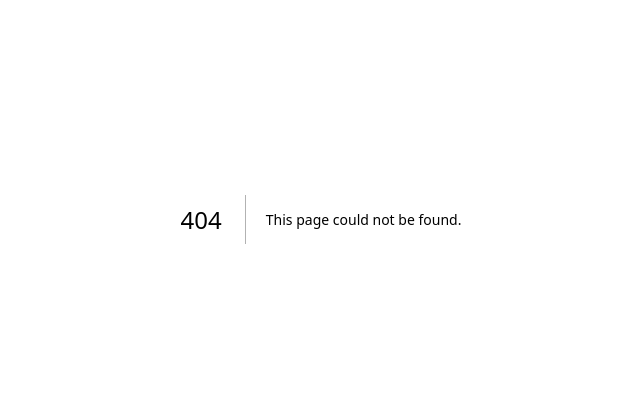
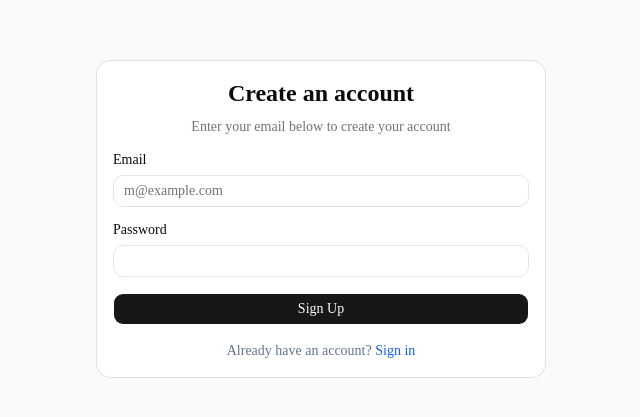
Before and after one commit to DrMAliAfzal/QR-Code-Generator-Saas-Platform, a Next.js app: page /signup in a window 1280 px wide. Before the commit this address had no page. Shown: the part 181-598 px from the top of the page, without its empty margins (319-959 px from the left). Built offline with nearby package versions, Linux system fonts and the light colour scheme.

Commit message:
Add Login and Signup pages for Auth UI

```diff
--- /dev/null
+++ b/src/app/login/page.tsx
@@ -0,0 +1,70 @@
+"use client";
+import { useState } from 'react';
+import { Card, CardContent, CardHeader, CardTitle, CardDescription } from "@/components/ui/card";
+import { Button } from "@/components/ui/button";
+import { Input } from "@/components/ui/input";
+import { Label } from "@/components/ui/label";
+import { createBrowserClient } from '@supabase/ssr';
+import { useRouter } from 'next/navigation';
+import Link from 'next/link';
+
+export default function LoginPage() {
+  const [email, setEmail] = useState('');
+  const [password, setPassword] = useState('');
+  const [error, setError] = useState('');
+  const [loading, setLoading] = useState(false);
+  const router = useRouter();
+
+  const handleLogin = async (e: React.FormEvent) => {
+    e.preventDefault();
+    setLoading(true);
+    setError('');
+
+    const supabase = createBrowserClient(
+      process.env.NEXT_PUBLIC_SUPABASE_URL!,
+      process.env.NEXT_PUBLIC_SUPABASE_ANON_KEY!
+    );
+
+    const { error } = await supabase.auth.signInWithPassword({
+      email,
+      password,
+    });
+
+    if (error) {
+      setError(error.message);
+      setLoading(false);
+    } else {
+      router.push('/dashboard');
+    }
+  };
+
+  return (
+    <div className="min-h-screen flex items-center justify-center bg-slate-50 p-4">
+      <Card className="w-full max-w-md">
+        <CardHeader className="space-y-1 text-center">
+          <CardTitle className="text-2xl font-bold">Welcome back</CardTitle>
+          <CardDescription>Enter your email and password to login</CardDescription>
+        </CardHeader>
+        <CardContent>
+          <form onSubmit={handleLogin} className="space-y-4">
+            <div className="space-y-2">
+              <Label htmlFor="email">Email</Label>
+              <Input id="email" type="email" placeholder="m@example.com" value={email} onChange={(e) => setEmail(e.target.value)} required />
+            </div>
+            <div className="space-y-2">
+              <Label htmlFor="password">Password</Label>
+              <Input id="password" type="password" value={password} onChange={(e) => setPassword(e.target.value)} required />
+            </div>
+            {error && <p className="text-sm text-red-500">{error}</p>}
+            <Button className="w-full" type="submit" disabled={loading}>
+              {loading ? "Signing in..." : "Sign In"}
+            </Button>
+          </form>
+          <div className="mt-4 text-center text-sm text-slate-500">
+            Don't have an account? <Link href="/signup" className="text-blue-600 hover:underline">Sign up</Link>
+          </div>
+        </CardContent>
+      </Card>
+    </div>
+  );
+}
--- /dev/null
+++ b/src/app/signup/page.tsx
@@ -0,0 +1,70 @@
+"use client";
+import { useState } from 'react';
+import { Card, CardContent, CardHeader, CardTitle, CardDescription } from "@/components/ui/card";
+import { Button } from "@/components/ui/button";
+import { Input } from "@/components/ui/input";
+import { Label } from "@/components/ui/label";
+import { createBrowserClient } from '@supabase/ssr';
+import { useRouter } from 'next/navigation';
+import Link from 'next/link';
+
+export default function SignupPage() {
+  const [email, setEmail] = useState('');
+  const [password, setPassword] = useState('');
+  const [error, setError] = useState('');
+  const [loading, setLoading] = useState(false);
+  const router = useRouter();
+
+  const handleSignup = async (e: React.FormEvent) => {
+    e.preventDefault();
+    setLoading(true);
+    setError('');
+
+    const supabase = createBrowserClient(
+      process.env.NEXT_PUBLIC_SUPABASE_URL!,
+      process.env.NEXT_PUBLIC_SUPABASE_ANON_KEY!
+    );
+
+    const { error } = await supabase.auth.signUp({
+      email,
+      password,
+    });
+
+    if (error) {
+      setError(error.message);
+      setLoading(false);
+    } else {
+      router.push('/dashboard');
+    }
+  };
+
+  return (
+    <div className="min-h-screen flex items-center justify-center bg-slate-50 p-4">
+      <Card className="w-full max-w-md">
+        <CardHeader className="space-y-1 text-center">
+          <CardTitle className="text-2xl font-bold">Create an account</CardTitle>
+          <CardDescription>Enter your email below to create your account</CardDescription>
+        </CardHeader>
+        <CardContent>
+          <form onSubmit={handleSignup} className="space-y-4">
+            <div className="space-y-2">
+              <Label htmlFor="email">Email</Label>
+              <Input id="email" type="email" placeholder="m@example.com" value={email} onChange={(e) => setEmail(e.target.value)} required />
+            </div>
+            <div className="space-y-2">
+              <Label htmlFor="password">Password</Label>
+              <Input id="password" type="password" value={password} onChange={(e) => setPassword(e.target.value)} required />
+            </div>
+            {error && <p className="text-sm text-red-500">{error}</p>}
+            <Button className="w-full" type="submit" disabled={loading}>
+              {loading ? "Creating account..." : "Sign Up"}
+            </Button>
+          </form>
+          <div className="mt-4 text-center text-sm text-slate-500">
+            Already have an account? <Link href="/login" className="text-blue-600 hover:underline">Sign in</Link>
+          </div>
+        </CardContent>
+      </Card>
+    </div>
+  );
+}
```
